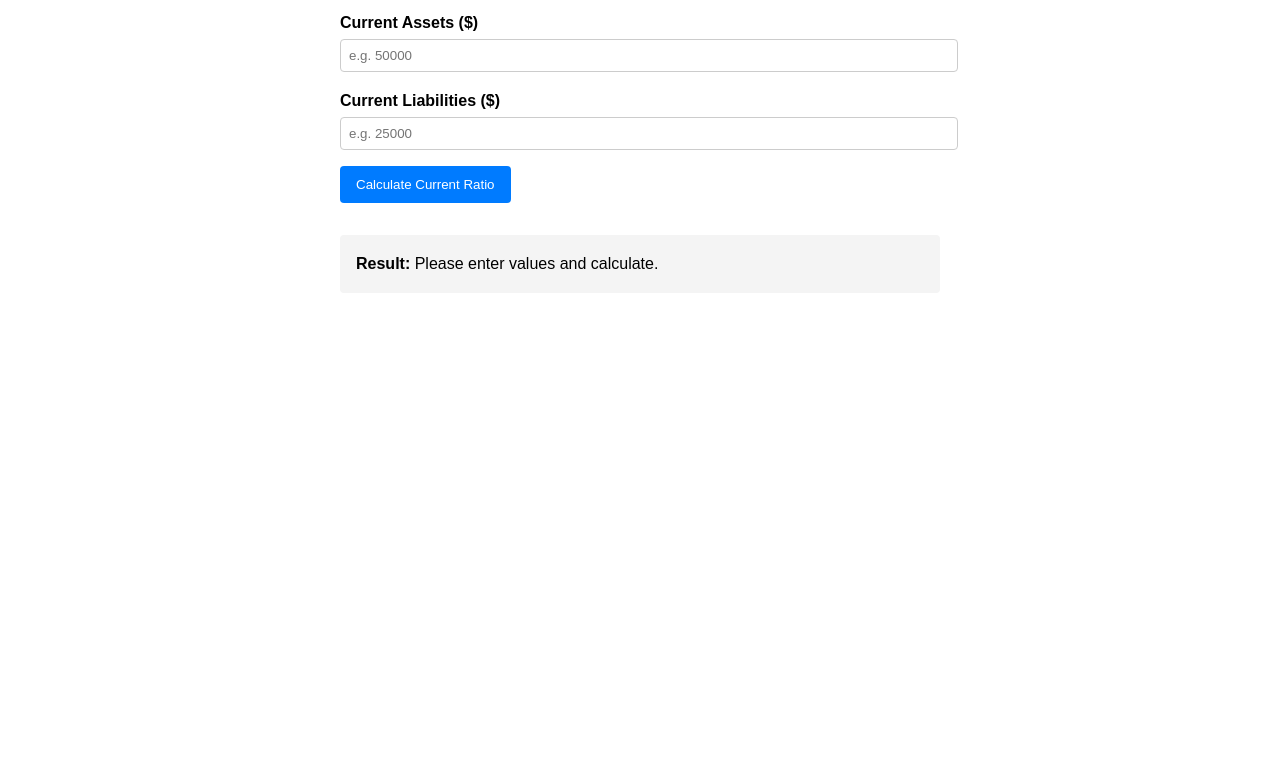
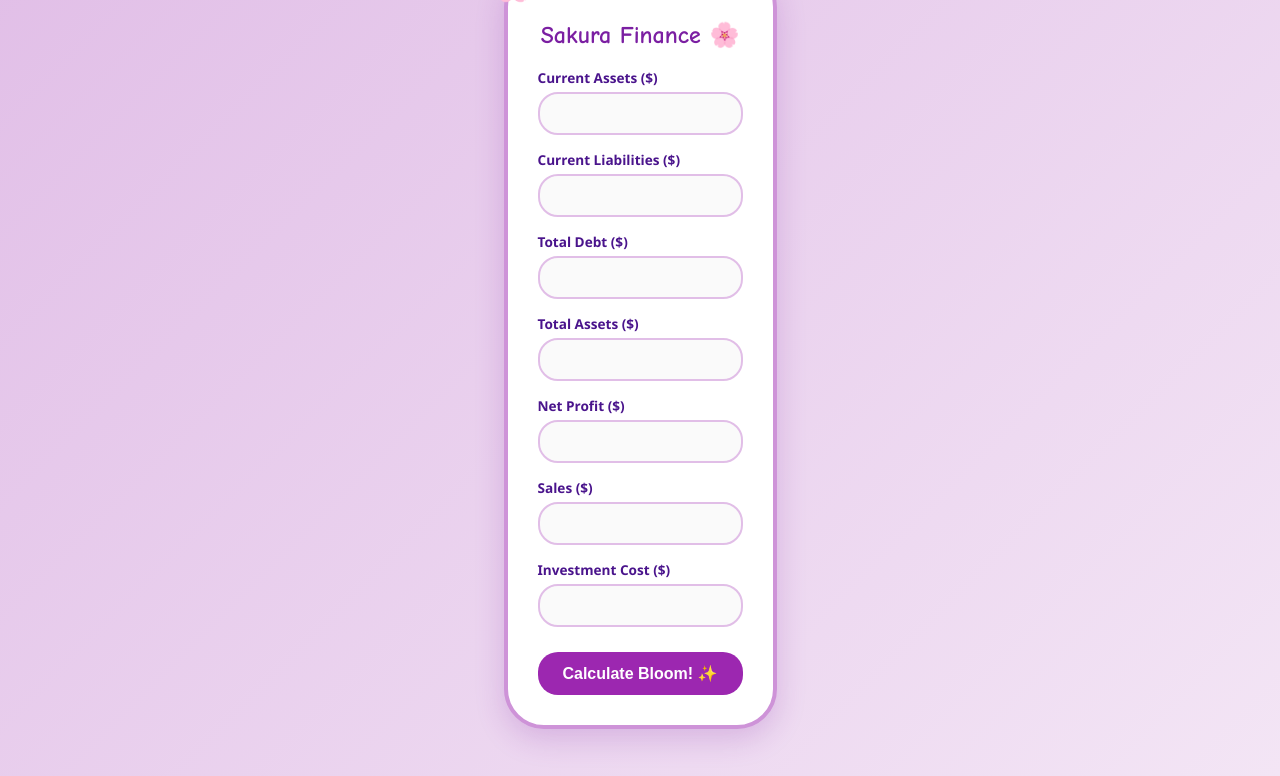
Before and after one commit to graceee1333-cmd/zy, a plain HTML site: page index.html in a window 1280 px wide. Shown: the part 80-856 px from the top of the page. Before the commit the page ends 800 px from the top, so only its background shows below. Drawn offline with Linux system fonts and the light colour scheme.

Commit message:
Revamp Sakura Financial Calculator UI and logic
Updated the title and styling for a more appealing design. Enhanced the calculation function to include additional financial metrics.

```diff
--- a/index.html
+++ b/index.html
@@ -2,51 +2,95 @@
 <html lang="en">
 <head>
     <meta charset="UTF-8">
-    <meta name="viewport" content="width=device-width, initial-scale=1.0">
-    <title>Financial Ratio Calculator</title>
+    <title>Sakura Financial Calculator 🌸</title>
     <style>
-        body { font-family: sans-serif; max-width: 600px; margin: 2rem auto; padding: 0 1rem; line-height: 1.6; }
-        .input-group { margin-bottom: 1rem; }
-        label { display: block; font-weight: bold; }
-        input { width: 100%; padding: 0.5rem; margin-top: 0.2rem; border: 1px solid #ccc; border-radius: 4px; }
-        button { background: #007bff; color: white; border: none; padding: 0.7rem 1rem; border-radius: 4px; cursor: pointer; }
-        #results { margin-top: 2rem; padding: 1rem; background: #f4f4f4; border-radius: 4px; }
+        /* Sakura & Purple Theme */
+        body {
+            font-family: 'Segoe UI', cursive, sans-serif;
+            background: linear-gradient(135deg, #e1bee7, #f3e5f5);
+            min-height: 100vh;
+            display: flex;
+            align-items: center;
+            justify-content: center;
+            padding: 20px;
+        }
+        .container {
+            max-width: 450px;
+            background: #ffffff;
+            padding: 30px;
+            border-radius: 40px;
+            box-shadow: 0 10px 30px rgba(123, 31, 162, 0.2);
+            border: 4px solid #ce93d8;
+            position: relative;
+        }
+        /* Sakura Decoration placeholder */
+        .container::before {
+            content: "🌸";
+            position: absolute;
+            top: -20px;
+            left: -20px;
+            font-size: 40px;
+        }
+        h2 { text-align: center; color: #7b1fa2; font-family: 'Comic Sans MS', cursive; }
+        .input-group { margin-bottom: 15px; }
+        label { display: block; margin-bottom: 5px; font-weight: bold; color: #4a148c; font-size: 0.85em; }
+        input {
+            width: 100%; padding: 12px; border: 2px solid #e1bee7;
+            border-radius: 20px; box-sizing: border-box; background-color: #fafafa;
+        }
+        button {
+            width: 100%; padding: 12px; background-color: #9c27b0; border: none;
+            border-radius: 20px; color: white; font-size: 16px; font-weight: bold;
+            cursor: pointer; transition: 0.3s; margin-top: 10px;
+        }
+        button:hover { background-color: #7b1fa2; transform: scale(1.02); }
+        #results {
+            margin-top: 20px; padding: 20px; background-color: #f3e5f5;
+            border-radius: 25px; display: none; color: #4a148c; border: 2px dashed #ce93d8;
+        }
+        .result-item { margin-bottom: 10px; font-weight: bold; border-bottom: 1px dotted #ce93d8; padding-bottom: 5px; }
     </style>
 </head>
 <body>
 
-    <h2>Financial Ratio Calculator</h2>
+<div class="container">
+    <h2>Sakura Finance 🌸</h2>
 
-    <div class="input-group">
-        <label>Current Assets ($)</label>
-        <input type="number" id="assets" placeholder="e.g. 50000">
-    </div>
-    <div class="input-group">
-        <label>Current Liabilities ($)</label>
-        <input type="number" id="liabilities" placeholder="e.g. 25000">
-    </div>
+    <div class="input-group"><label>Current Assets ($)</label><input type="number" id="assets"></div>
+    <div class="input-group"><label>Current Liabilities ($)</label><input type="number" id="liabilities"></div>
+    <div class="input-group"><label>Total Debt ($)</label><input type="number" id="debt"></div>
+    <div class="input-group"><label>Total Assets ($)</label><input type="number" id="totalAssets"></div>
+    <div class="input-group"><label>Net Profit ($)</label><input type="number" id="netProfit"></div>
+    <div class="input-group"><label>Sales ($)</label><input type="number" id="sales"></div>
+    <div class="input-group"><label>Investment Cost ($)</label><input type="number" id="investmentCost"></div>
 
-    <button onclick="calculate()">Calculate Current Ratio</button>
+    <button onclick="calculate()">Calculate Bloom! ✨</button>
 
     <div id="results">
-        <strong>Result:</strong> Please enter values and calculate.
+        <div class="result-item">Current Ratio: <span id="resCurrent"></span></div>
+        <div class="result-item">Debt Ratio: <span id="resDebt"></span></div>
+        <div class="result-item">ROI: <span id="resROI"></span>%</div>
+        <div class="result-item">Profit Margin: <span id="resProfit"></span>%</div>
     </div>
+</div>
 
-    <script>
-        function calculate() {
-            const assets = parseFloat(document.getElementById('assets').value);
-            const liabilities = parseFloat(document.getElementById('liabilities').value);
-            const resultDiv = document.getElementById('results');
+<script>
+    function calculate() {
+        const assets = parseFloat(document.getElementById('assets').value) || 0;
+        const liabilities = parseFloat(document.getElementById('liabilities').value) || 0;
+        const debt = parseFloat(document.getElementById('debt').value) || 0;
+        const totalAssets = parseFloat(document.getElementById('totalAssets').value) || 0;
+        const netProfit = parseFloat(document.getElementById('netProfit').value) || 0;
+        const sales = parseFloat(document.getElementById('sales').value) || 0;
+        const invCost = parseFloat(document.getElementById('investmentCost').value) || 0;
 
-            if (isNaN(assets) || isNaN(liabilities) || liabilities === 0) {
-                resultDiv.innerHTML = "<strong>Error:</strong> Please enter valid numbers. Liabilities cannot be zero.";
-                return;
-            }
+        document.getElementById('resCurrent').innerText = liabilities !== 0 ? (assets / liabilities).toFixed(2) : "N/A";
+        document.getElementById('resDebt').innerText = totalAssets !== 0 ? (debt / totalAssets).toFixed(2) : "N/A";
+        document.getElementById('resROI').innerText = invCost !== 0 ? ((netProfit / invCost) * 100).toFixed(2) : "0.00";
+        document.getElementById('resProfit').innerText = sales !== 0 ? ((netProfit / sales) * 100).toFixed(2) : "0.00";
 
-            const ratio = (assets / liabilities).toFixed(2);
-            resultDiv.innerHTML = `<strong>Current Ratio:</strong> ${ratio}<br>
-                                  <small>A ratio > 1 indicates the company has more assets than short-term liabilities.</small>`;
-        }
-    </script>
+        document.getElementById('results').style.display = 'block';
+    }
+</script>
 </body>
 </html>
```
